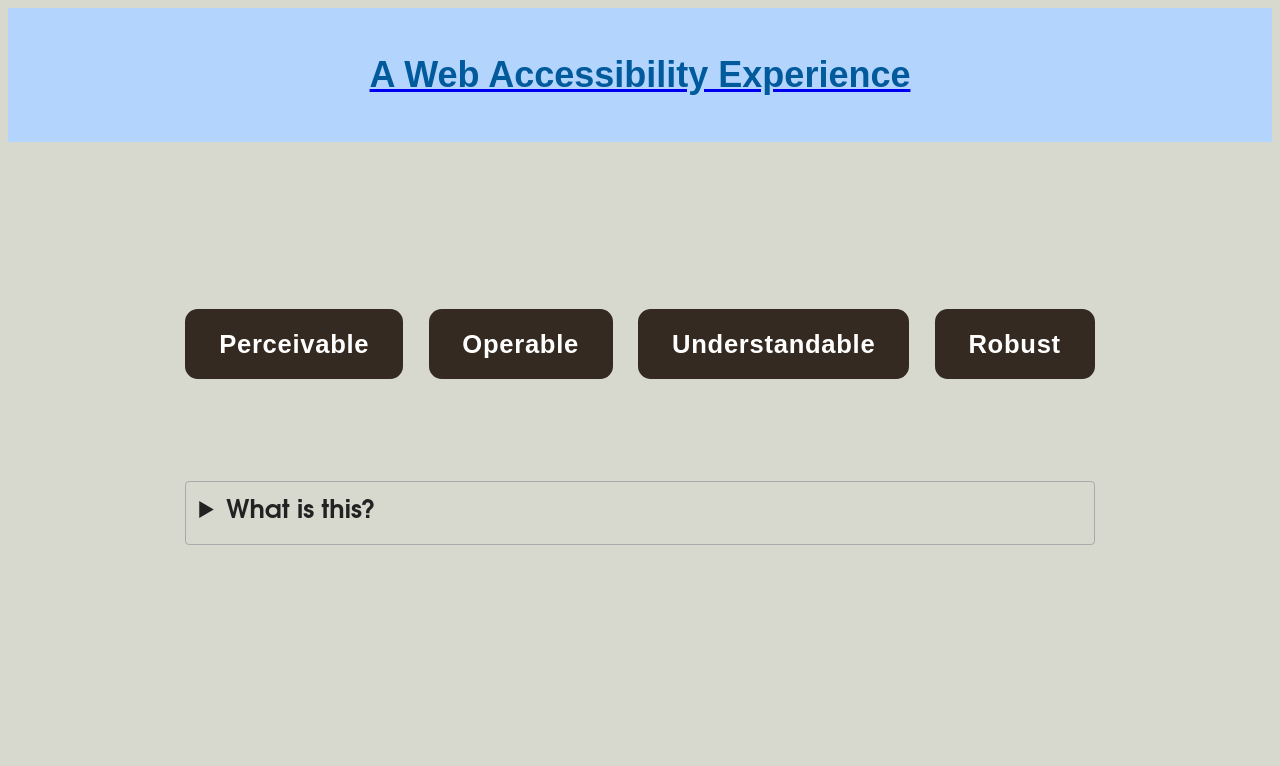
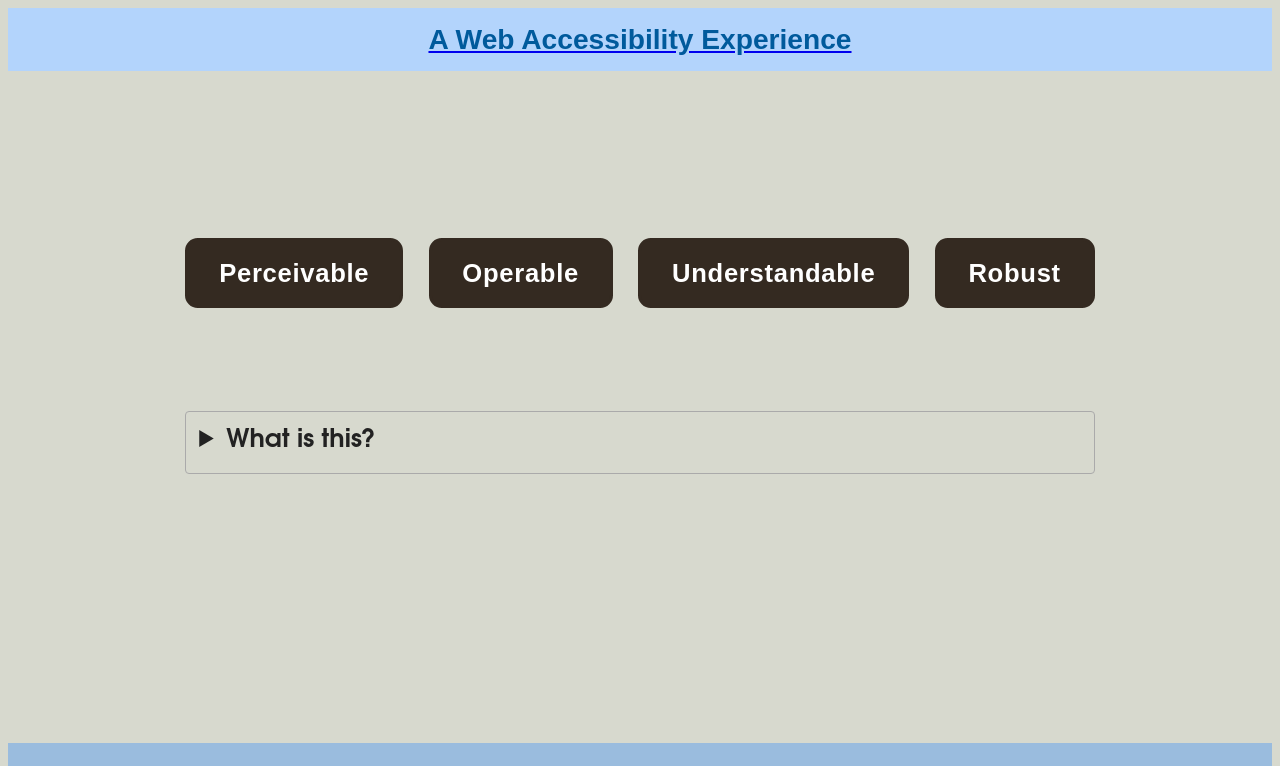
Before and after one commit to airbr/WCAG-JSON-experience, a website: page index.html in a window 1280 px wide. Shown: the top 766 px of the page. Drawn offline with Linux system fonts and the light colour scheme.

Commit message:
Simplify Header

```diff
--- a/css/style.css
+++ b/css/style.css
@@ -333,11 +333,11 @@ nav {
   padding: 8px;
   display: flex;
   justify-content: center;
-    background: #b3d4fc;
-    position: sticky; top: 0;
+  background: #b3d4fc;
+  position: sticky; top: 0;
 }
 
-nav > * {
+nav h2 {
   margin: 4px;
   padding-inline: 20px;
   font-size: 1.1em;
```
